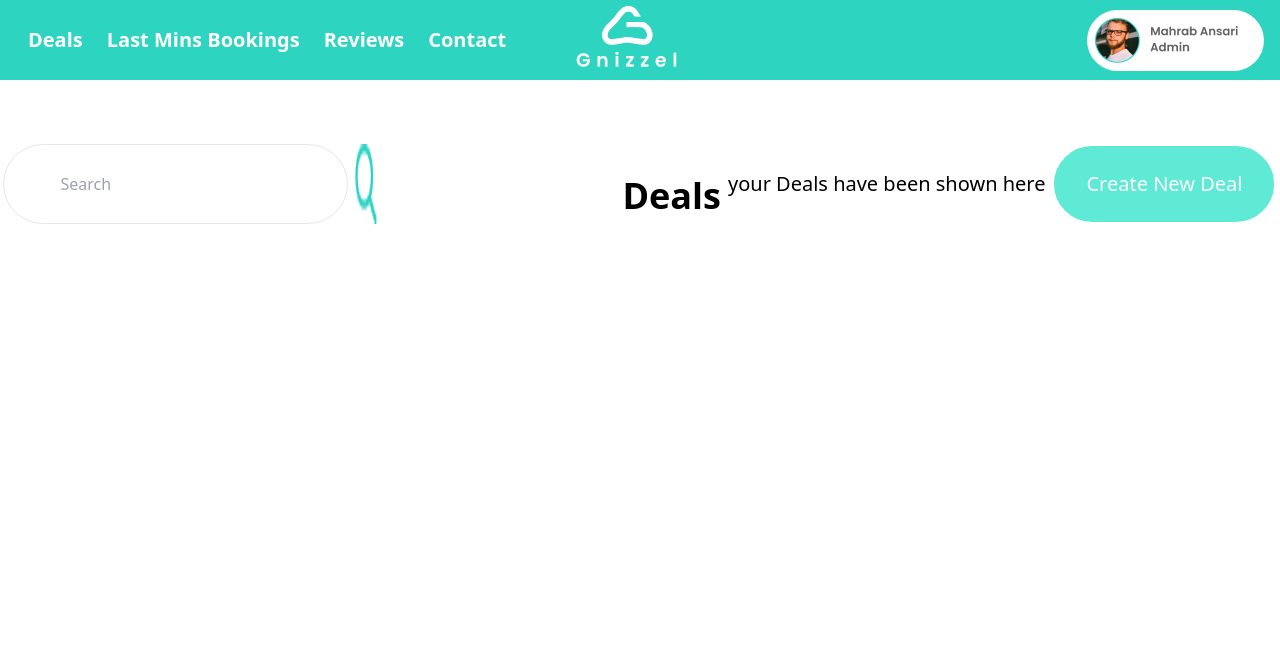
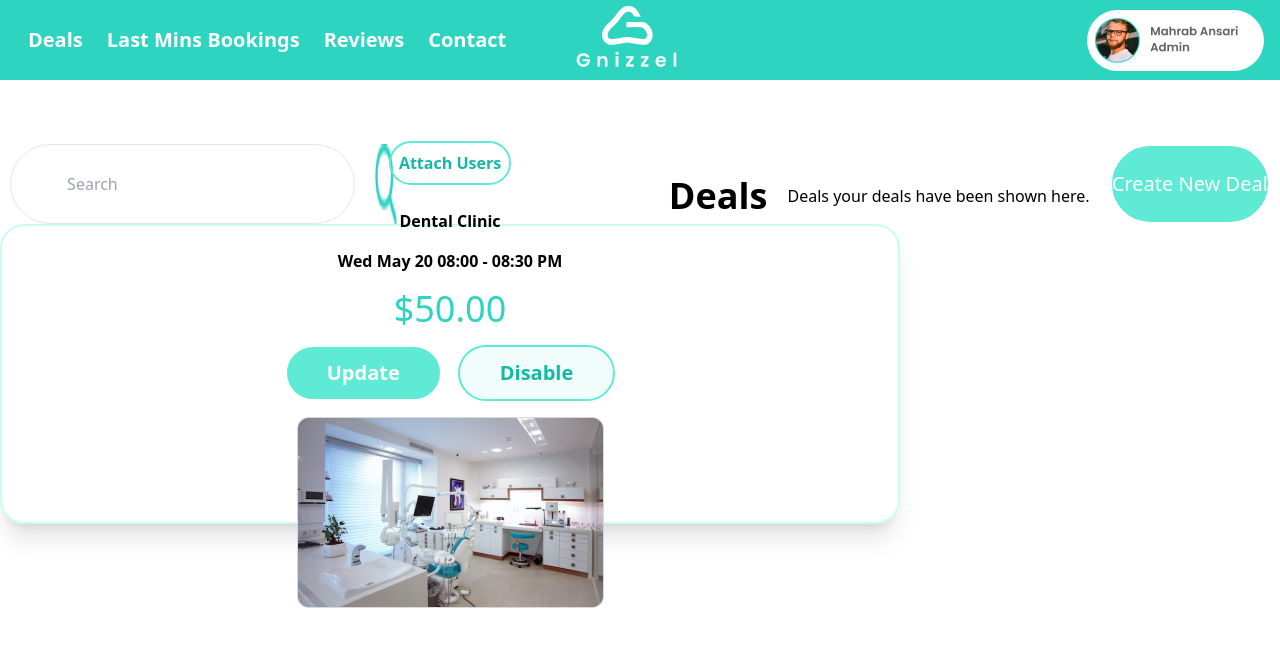
Before and after one commit to Wajeeha85/Gnizzel-Project, a React (Vite) app: page /deals2 in a window 1280 px wide. Shown: the top 646 px of the page. Built offline with nearby package versions, Linux system fonts and the light colour scheme.

Commit message:
creating deals

```diff
--- a/src/Components/Deals/Deals2.jsx
+++ b/src/Components/Deals/Deals2.jsx
@@ -2,6 +2,7 @@ import React from "react";
 import Logo from "../assets/images/Group 1000005195.png";
 import Author from "../assets/images/Group 1000005136.png";
 import SearchIcon from "../assets/images/Group (1).png";
+import clinicPng from "../assets/Rectangle 17126.png";
 const Deals2 = () => {
   return (
     <div>
@@ -33,12 +34,35 @@ const Deals2 = () => {
         <h1 className="flex justify-center mt-6  py-2 items-center font-bold text-4xl Poppins ">
           Deals
         </h1>
-        <h2 className="flex justify-center items-center text-xl Poppins  ">
-          your Deals have been shown here
-        </h2>
-        <button className="  bg-teal-300 py-4 px-8  rounded-full border-2 text-white border-white text-xl  decoration  ">
+        <p className="flex justify-center items-center ">
+          {" "}
+          <br /> Deals your deals have been shown here.
+        </p>
+
+        <button className="  bg-teal-300 py-4  rounded-full border-2 text-white border-white text-xl  decoration  ">
           Create New Deal
         </button>
+      </div>
+      <div className="flex flex-col text-center justify-center items-center h-[300px] w-[900px] border-2 border-teal-100 rounded-3xl shadow-xl space-y-4">
+        <button className="mb-2 border-2 border-teal-300 rounded-3xl font-semibold text-teal-500 py-2 px-2  ">
+          Attach Users
+        </button>
+
+        <h1 className="mb-2 font-bold ">Dental Clinic</h1>
+
+        <h3 className="mb-2 font-semibold ">Wed May 20 08:00 - 08:30 PM</h3>
+
+        <p className="mb-2 text-4xl text-teal-400  ">$50.00</p>
+
+        <div className="flex space-x-4">
+          <button className="bg-teal-300 py-3 px-10 h-[ 100px]    font-semibold  rounded-full border-2 text-white border-white text-xl">
+            Update
+          </button>
+          <button className="bg-teal-50 py-3 px-10 rounded-full  font-semibold border-2 text-teal-500 border-teal-300 text-xl">
+            Disable
+          </button>
+        </div>
+        <img src={clinicPng} alt="Clinic" />
       </div>
     </div>
   );
```
Also changed, not shown: src/Components/assets/Rectangle 17126.png (added).
